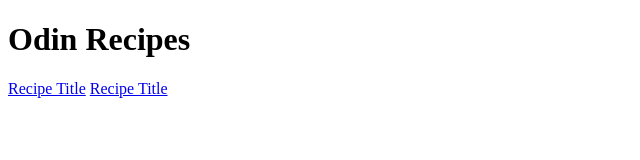
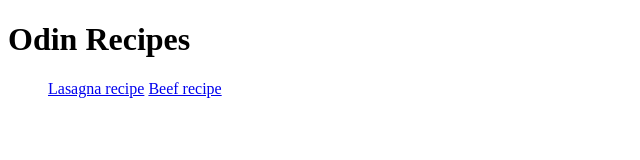
Before and after one commit to FrozenMime/odin-recipes, a plain HTML site: page index.html in a window 1280 px wide. Shown: the whole page, without its empty margins (0-640 px from the left). Drawn offline with Linux system fonts and the light colour scheme.

Commit message:
updated index

```diff
--- a/index.html
+++ b/index.html
@@ -4,12 +4,15 @@
     <meta charset="UTF-8">
     <meta http-equiv="X-UA-Compatible" content="IE=edge">
     <meta name="viewport" content="width=device-width, initial-scale=1.0">
-    <title>Document</title>
+    <title>index.html</title>
 </head>
 <body>
     <h1>Odin Recipes</h1>
-    <a href="recipes/lasagna.html">Recipe Title</a>
-    <a href="recipes/beef.html">Recipe Title</a>
+    <ol>
+        <a href="recipes/lasagna.html">Lasagna recipe</a>
+        <a href="recipes/beef.html">Beef recipe</a>
+    </ol>
+
 
 
 </body>
```
